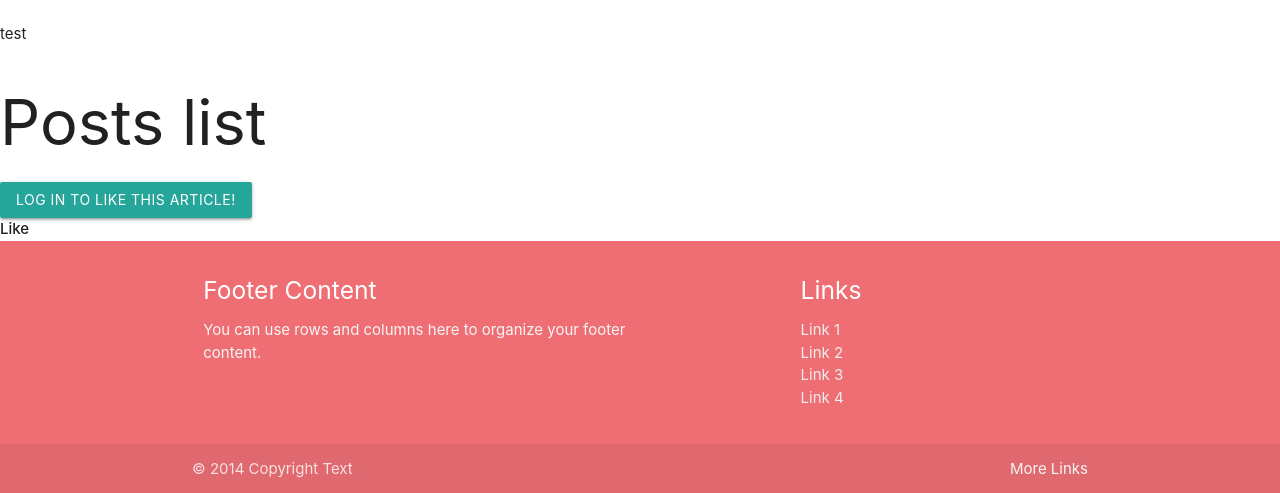
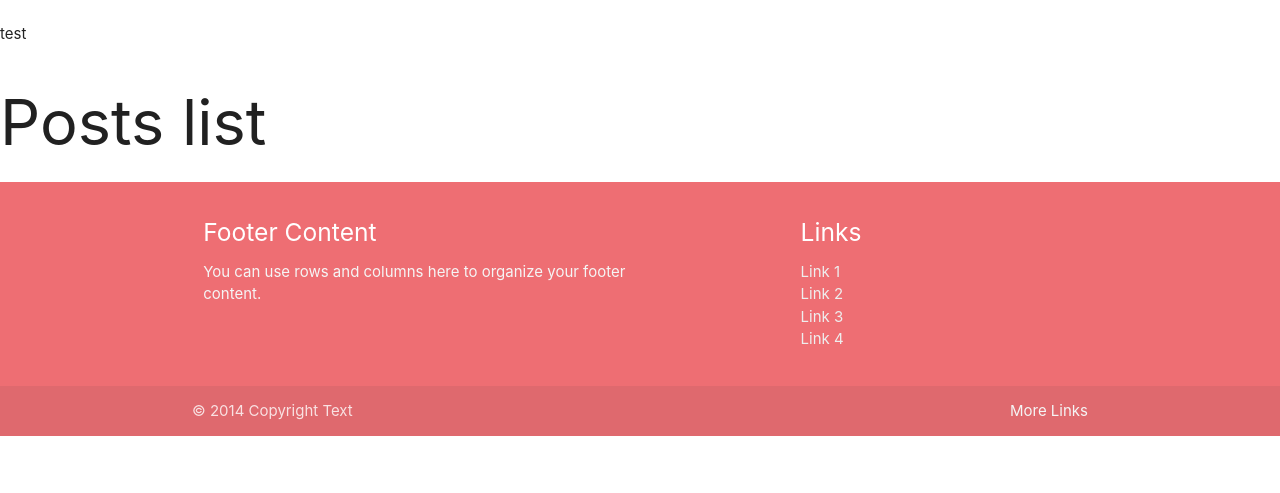
Before and after one commit to LindaAPersson/dadjokes, a Django app: template jokes/templates/jokes/jokes.html in a window 1280 px wide. Shown: the part 177-670 px from the top of the page. Run offline with Django 3.2, Linux system fonts and the light colour scheme; the template is opened without the code that fills it, so the values that code supplies are empty.

Commit message:
<fest>[likes]installed djungo.likes to get likes function, but dnt work

```diff
--- a/dadjokes/settings.py
+++ b/dadjokes/settings.py
@@ -46,6 +46,7 @@
     'home',
     'jokes',
     'about',
+
 ]
 
 MIDDLEWARE = [
@@ -56,6 +57,7 @@
     'django.contrib.auth.middleware.AuthenticationMiddleware',
     'django.contrib.messages.middleware.MessageMiddleware',
     'django.middleware.clickjacking.XFrameOptionsMiddleware',
+
 ]
 
 ROOT_URLCONF = 'dadjokes.urls'
@@ -71,6 +73,7 @@
                 'django.template.context_processors.request',
                 'django.contrib.auth.context_processors.auth',
                 'django.contrib.messages.context_processors.messages',
+
             ],
         },
     },
--- a/dadjokes/urls.py
+++ b/dadjokes/urls.py
@@ -22,4 +22,5 @@
     path('', include('home.urls'), name='home_page'),
     path('', include('jokes.urls'), name='jokes_page'),
 #    path('about/', include('about.urls'), name='about_page'),
+
 ]
--- a/jokes/templates/jokes/jokes.html
+++ b/jokes/templates/jokes/jokes.html
@@ -17,21 +17,9 @@
         <p>Author: {{joke.creator}}</p>
         {% endfor %}
 
-        <!-- LIKES -->
-        {% if user.is_authenticated %}
-        <!-- <form action="{% url 'JokeLike' %}" method="POST"></form> -->
-        {% csrf_token %}
 
-        {% if post_is_liked %}
-        <button type="submit" name="blogpost_id" value="{{object.id}}" class="btn btn-info">Unlike</button>
-        {% else %}
-        <button type="submit" name="blogpost_id" value="{{object.id}}" class="btn btn-info">Like</button>
-        {% endif %}
-        </form>
-        {% else %}
-        <a class="btn btn-outline-info" href="{% url 'login' %}?next={{request.path}}">Log in to like this article!</a><br>
-        {% endif %}
-        <strong class="text-secondary">{{ number_of_likes }} Like{{ number_of_likes|pluralize }}</strong>
+
+
     </body>
 <!-- jokes.html content ends here -->
 {% endblock %}
--- a/jokes/urls.py
+++ b/jokes/urls.py
@@ -3,5 +3,6 @@
 
 urlpatterns = [
     path('jokes/', views.JokeList.as_view(), name='jokes_page'),
-    path('JokeLike/<int:pk>', views.JokeLike, name="jokes_like"),
+    path('JokeLike/<int:pk>', views.JokeLike, name='jokes_like'),
+
 ]
--- a/jokes/views.py
+++ b/jokes/views.py
@@ -3,7 +3,7 @@
 from django.shortcuts import get_object_or_404
 from django.http import HttpResponseRedirect
 from django.urls import reverse
-from .models import Joke
+from .models import Joke, Comment
 
 # Create your views here.
 
@@ -19,4 +19,4 @@
     else:
         post.likes.add(request.user)
 
-    return HttpResponseRedirect('', args=[str(pk)])
+    return HttpResponseRedirect('JokeList', args=[str(pk)])
--- a/requirements.txt
+++ b/requirements.txt
@@ -3,6 +3,9 @@
 dj-database-url==0.5.0
 dj3-cloudinary-storage==0.0.6
 Django==4.2.11
+django-etc==1.4.0
+django-likes==2.0.1
+django-secretballot==2.0.0
 gunicorn==20.1.0
 psycopg2==2.9.9
 sqlparse==0.4.4
```
